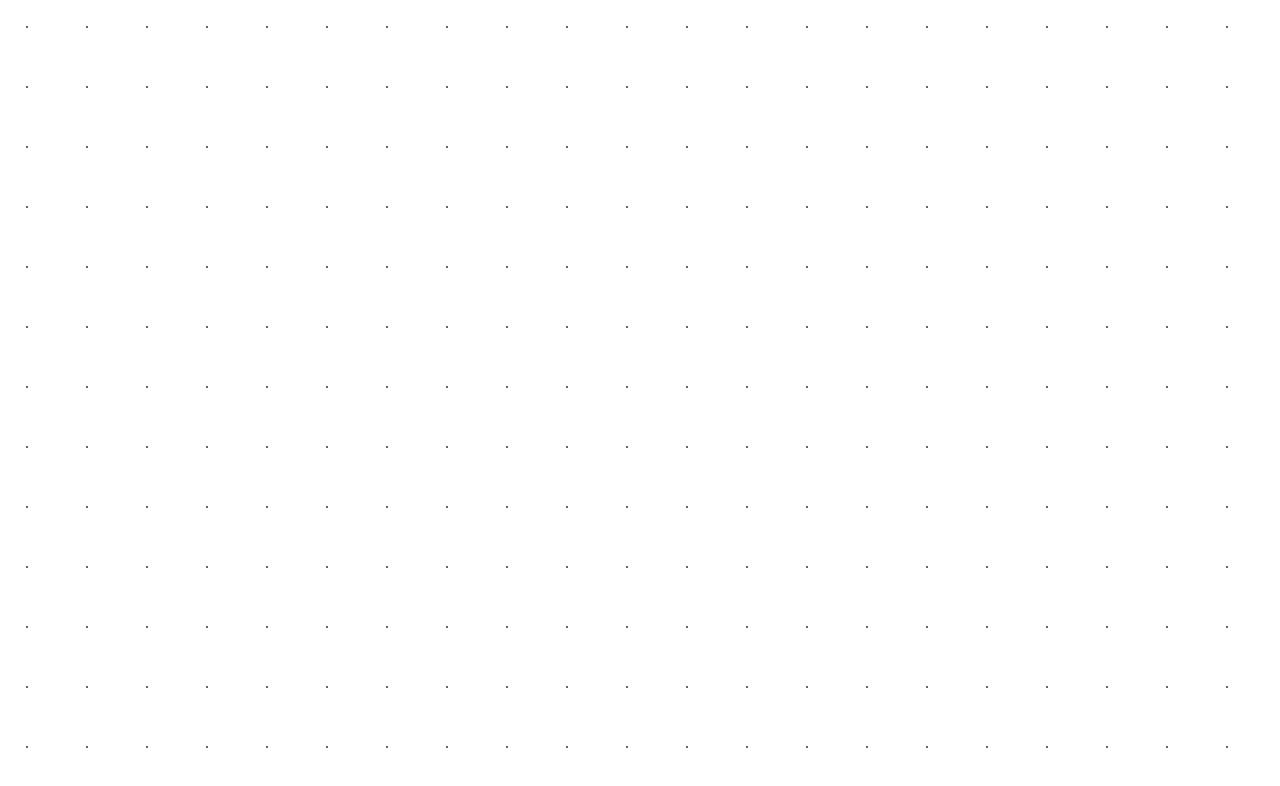
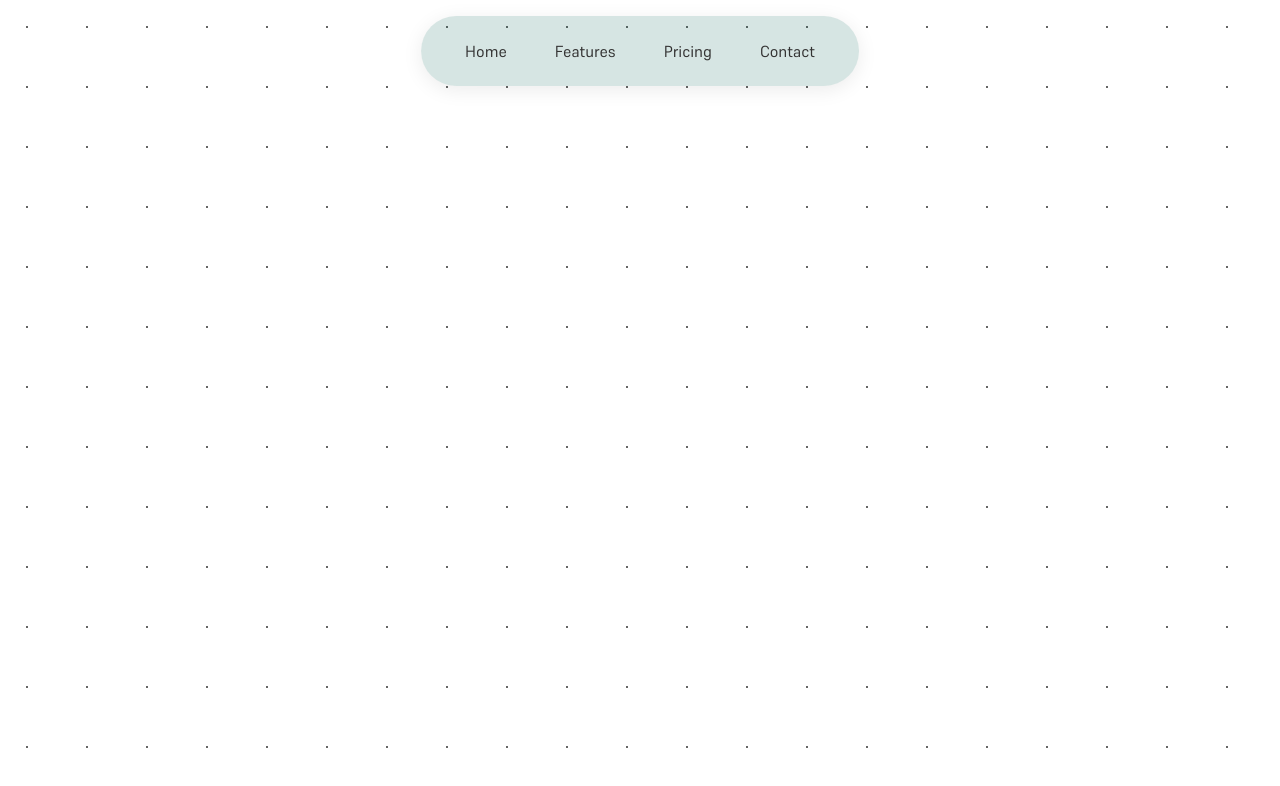
Before and after one commit to phbruemmer/Budget-Buddy, a Vue app in the folder Frontend/: page /project-editor in a window 1280 px wide. Shown: the top 786 px of the page. Built offline with nearby package versions, Linux system fonts and the light colour scheme.

Commit message:
- changed navbar and reworked the editor UI - Added a small hotkey to hide and show the UI in the Editor

```diff
--- /dev/null
+++ b/Frontend/src/components/Editor/EditorMenu.vue
@@ -0,0 +1,53 @@
+<template>
+  <div class="menu" :class="hideMenu ? 'hidden' : ''">
+    <StdNavbar
+      :nav_links="[
+        { display: 'Home', destination: '/' },
+        { display: 'Features', destination: '/' },
+        { display: 'Pricing', destination: '/' },
+        { display: 'Contact', destination: '/' },
+      ]"
+    />
+    <!-- Navbar -->
+
+    <!-- Sidebar -->
+  </div>
+</template>
+
+<script lang="ts" setup>
+import { ref, onMounted, onUnmounted } from "vue";
+
+import StdNavbar from "../Navbars/StdNavbar.vue";
+
+const hideMenu = ref<boolean>(false);
+
+const toggleMenu = (e: KeyboardEvent) => {
+  if (e.key === "h") {
+    hideMenu.value = !hideMenu.value;
+  }
+};
+
+onMounted(() => {
+  window.addEventListener("keydown", toggleMenu);
+});
+
+onUnmounted(() => {
+  window.removeEventListener("keydown", toggleMenu);
+});
+</script>
+
+<style scoped>
+.menu {
+  position: fixed;
+  top: 0;
+  left: 50%;
+  transform: translateX(-50%);
+  z-index: 0;
+  transition: all 0.1s ease;
+}
+
+.hidden {
+  opacity: 0;
+  pointer-events: none;
+}
+</style>
--- a/Frontend/src/components/Navbars/LandingpageNavbar.vue
+++ b/Frontend/src/components/Navbars/StdNavbar.vue
@@ -2,22 +2,32 @@
   <div class="main-container">
     <nav class="navbar">
       <ul class="nav-links">
-        <li><a href="#">Home</a></li>
-        <li><a href="#">Features</a></li>
-        <li><a href="#">Pricing</a></li>
-        <li><a href="#">Contact</a></li>
+        <li v-for="value in props.nav_links">
+          <a @click="moveTo(value.destination)">{{ value.display }}</a>
+        </li>
       </ul>
     </nav>
   </div>
 </template>
 
-<script lang="ts" setup></script>
+<script lang="ts" setup>
+import router from "../../router";
+
+const props = defineProps<{
+  nav_links: { display: string; destination: string }[];
+}>();
+
+const moveTo = (destination: string) => {
+  router.push(destination);
+};
+</script>
 
 <style scoped>
 .main-container {
   display: flex;
   justify-content: center;
   margin: 2vh;
+  z-index: 9999;
 }
 
 .navbar {
@@ -26,7 +36,7 @@
   align-items: center;
   padding: 0 32px;
   height: 70px;
-  background-color: #00605111;
+  background-color: #00605129;
   box-shadow: 0 4px 20px rgba(0, 0, 0, 0.08);
   font-family: "Inter", sans-serif;
   position: sticky;
@@ -57,5 +67,6 @@
 
 .nav-links a:hover {
   transform: scale(1.08);
+  cursor: pointer;
 }
 </style>
--- a/Frontend/src/views/Editor.vue
+++ b/Frontend/src/views/Editor.vue
@@ -10,10 +10,14 @@
   >
     <div class="editor" ref="editor"></div>
   </div>
+
+  <EditorMenu />
 </template>
 
 <script lang="ts" setup>
 import { ref, onMounted } from "vue";
+
+import EditorMenu from "../components/Editor/EditorMenu.vue";
 
 const workspace = ref<HTMLElement | null>(null);
 const editor = ref<HTMLElement | null>(null);
--- a/Frontend/src/views/Landingpage.vue
+++ b/Frontend/src/views/Landingpage.vue
@@ -1,6 +1,12 @@
 <template>
-  <LandingpageNavbar />
-
+  <StdNavbar
+    :nav_links="[
+      { display: 'Home', destination: '/' },
+      { display: 'Features', destination: '/' },
+      { display: 'Pricing', destination: '/' },
+      { display: 'Contact', destination: '/' },
+    ]"
+  />
   <MainBackground>
     <!-- Add the Landing Page contents in here -->
     <LandingPageBody />
@@ -45,7 +51,7 @@
 </template>
 
 <script lang="ts" setup>
-import LandingpageNavbar from "../components/Navbars/LandingpageNavbar.vue";
+import StdNavbar from "../components/Navbars/StdNavbar.vue";
 import MainBackground from "../components/Backgrounds/MainBackground.vue";
 
 // Body Components
```
Also changed, not shown: 2 other files (tests, documents, lock files or other folders).
